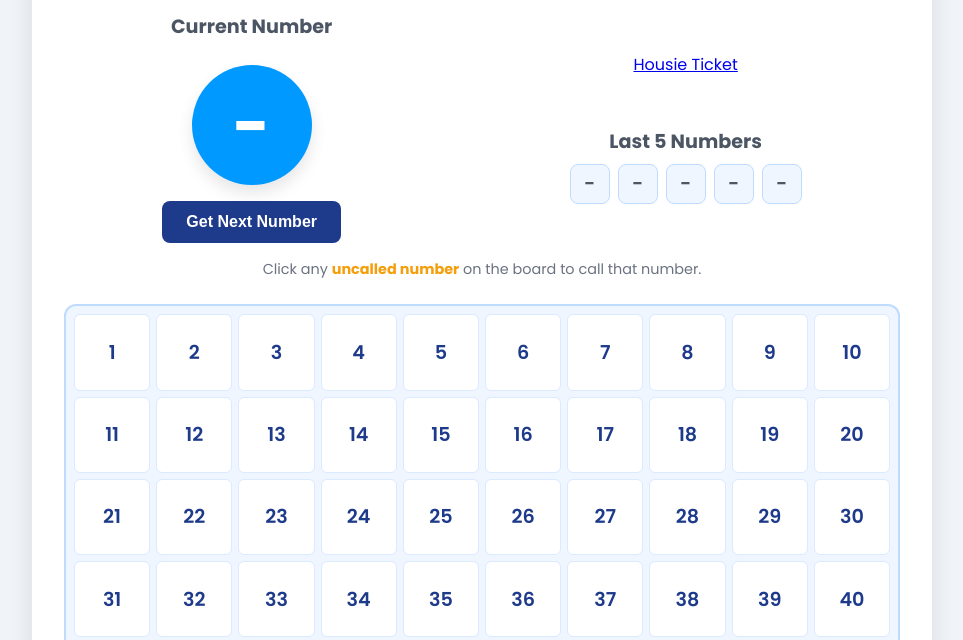
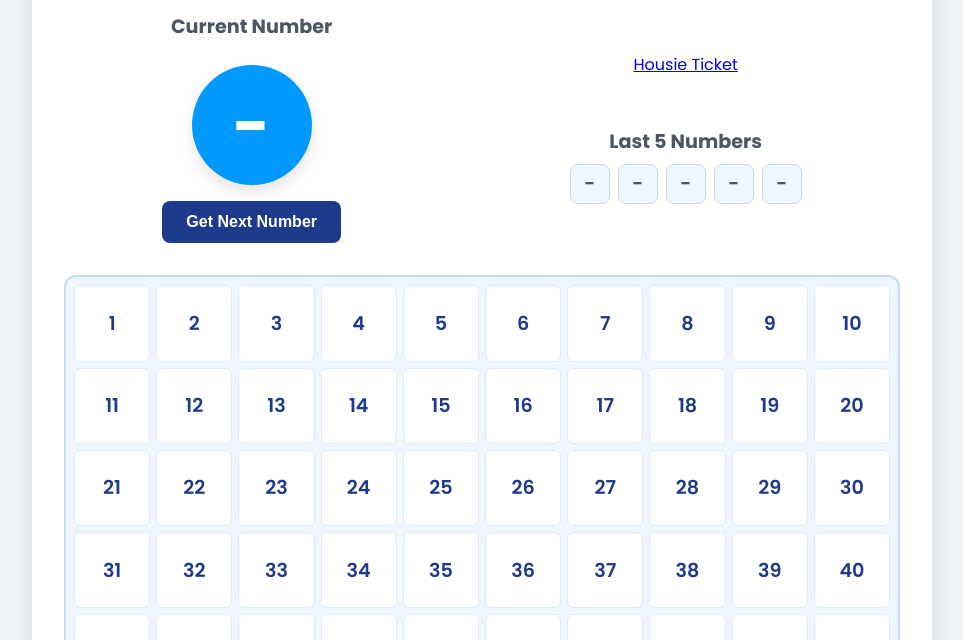
Before and after one commit to farooq1599/housie-game, a plain HTML site: page index.html in a window 1280 px wide. Shown: the part 137-777 px from the top of the page, without its empty margins (158-1121 px from the left). Drawn offline with Linux system fonts and the light colour scheme.

Commit message:
Update index.html

```diff
--- a/index.html
+++ b/index.html
@@ -402,15 +402,6 @@
         </div>
 
     </div>
-
-
-    <!--
-        Instruction for the manual selection functionality
-    -->
-    <div class="cheat-info">
-        Click any <strong>uncalled number</strong> on the board to call that number.
-    </div>
-
 
     <!-- NUMBER BOARD -->
 
```
